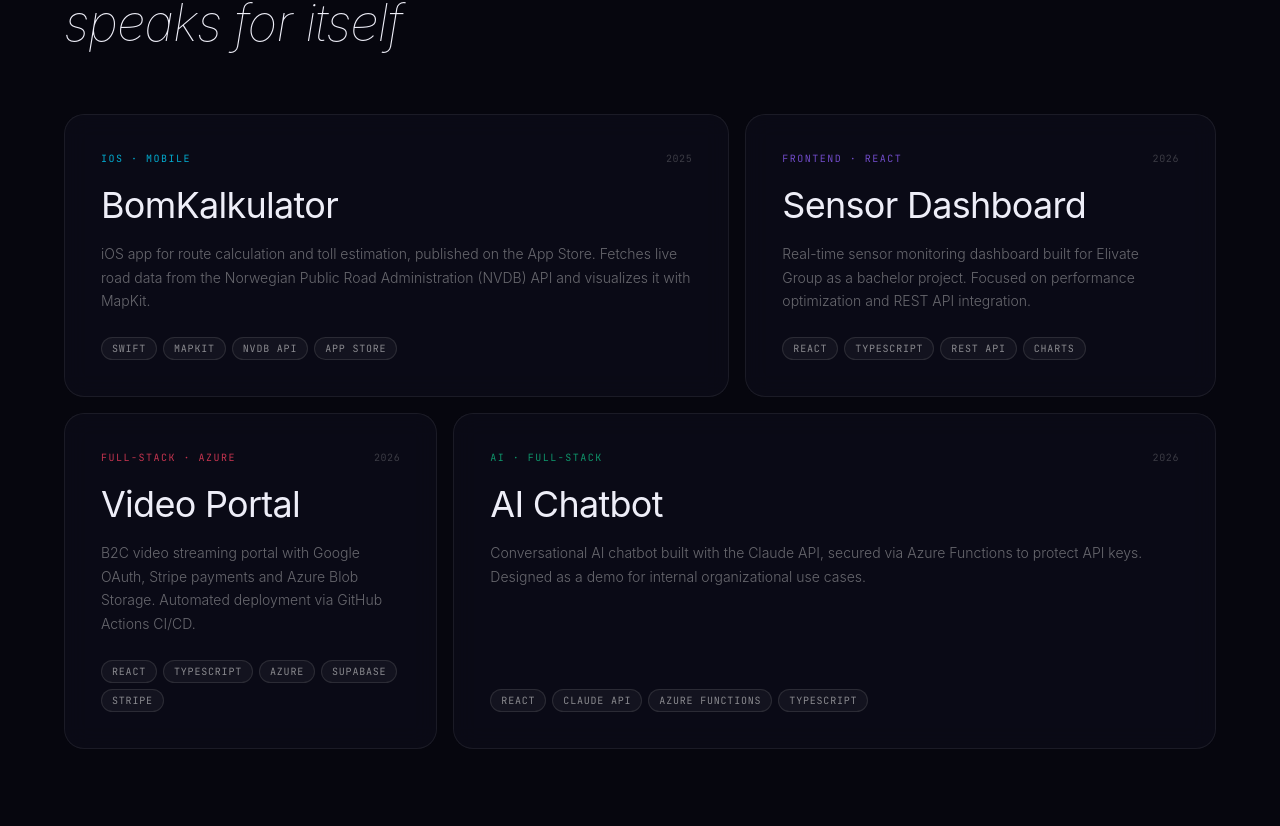
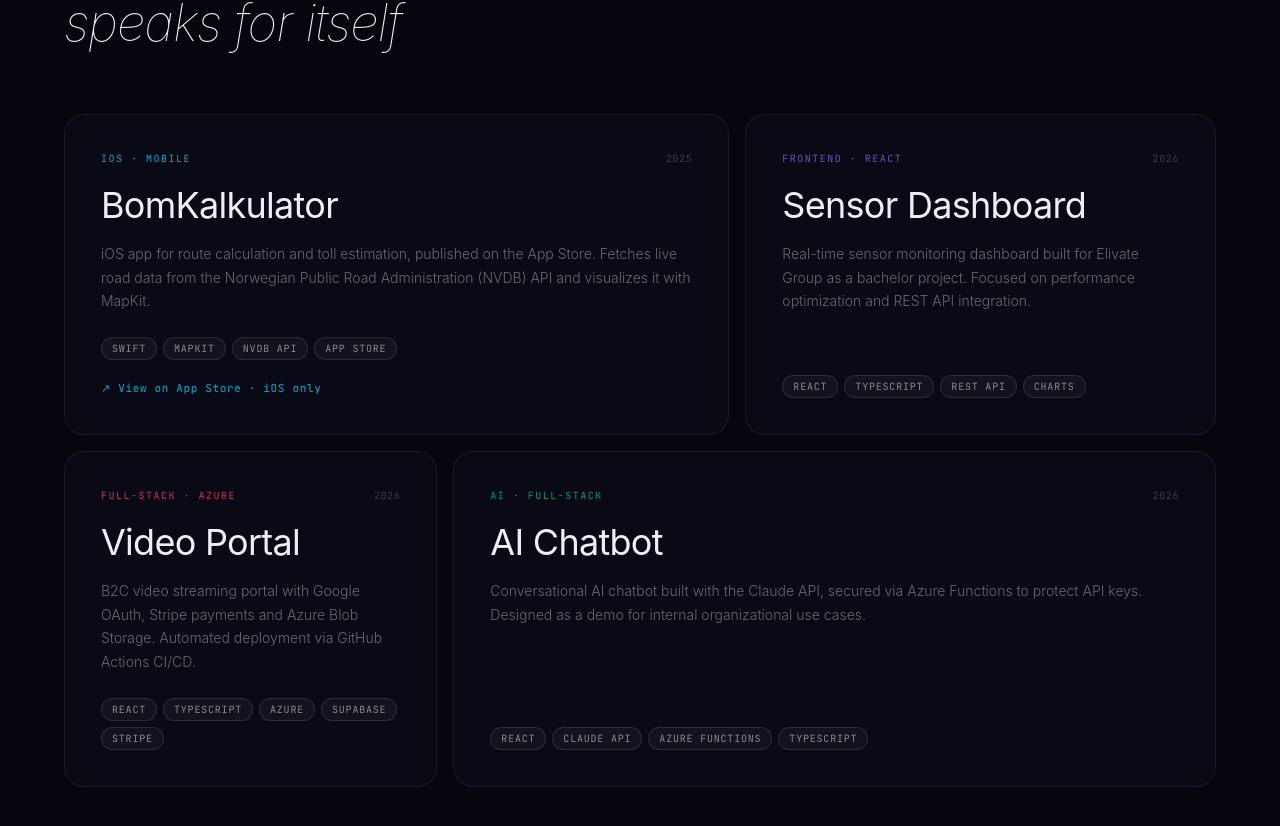
Before and after one commit to monicarito15/portfolio, a React app: page / in a window 1280 px wide. Shown: the part 1776-2602 px from the top of the page. Built offline with nearby package versions, Linux system fonts and the light colour scheme; the HTML template or start-up script is replaced by a standard one.

Commit message:
feat: add App Store link to BomKalkulator project card

```diff
--- a/src/components/Projects.tsx
+++ b/src/components/Projects.tsx
@@ -29,10 +29,21 @@ function ProjectCard({ project }: { project: Project }) {
           {project.description}
         </p>
       </div>
-      <div style={{ display: "flex", flexWrap: "wrap", gap: "6px", marginTop: "24px" }}>
-        {project.tags.map((tag) => (
-          <span key={tag} className="tag-chip">{tag}</span>
-        ))}
+      <div>
+        <div style={{ display: "flex", flexWrap: "wrap", gap: "6px", marginTop: "24px" }}>
+          {project.tags.map((tag) => (
+            <span key={tag} className="tag-chip">{tag}</span>
+          ))}
+        </div>
+        {project.url && (
+          <a href={project.url} target="_blank" rel="noreferrer"
+            style={{ display: "inline-flex", alignItems: "center", gap: "6px", marginTop: "20px", fontFamily: "var(--font-mono)", fontSize: "11px", color: project.accent, opacity: 0.8, textDecoration: "none", letterSpacing: "0.06em", transition: "opacity 0.2s" }}
+            onMouseEnter={(e) => { e.currentTarget.style.opacity = "1"; }}
+            onMouseLeave={(e) => { e.currentTarget.style.opacity = "0.8"; }}
+          >
+            ↗ {project.urlLabel}
+          </a>
+        )}
       </div>
     </div>
   );
--- a/src/data/portfolio.ts
+++ b/src/data/portfolio.ts
@@ -10,6 +10,8 @@ export const PROJECTS = [
     tags: ["Swift", "MapKit", "NVDB API", "App Store"],
     accent: "#00d4ff",
     year: "2025",
+    url: "https://apps.apple.com/no/app/bomkalkulator/id6763222702",
+    urlLabel: "View on App Store · iOS only",
   },
   {
     id: 2,
```
